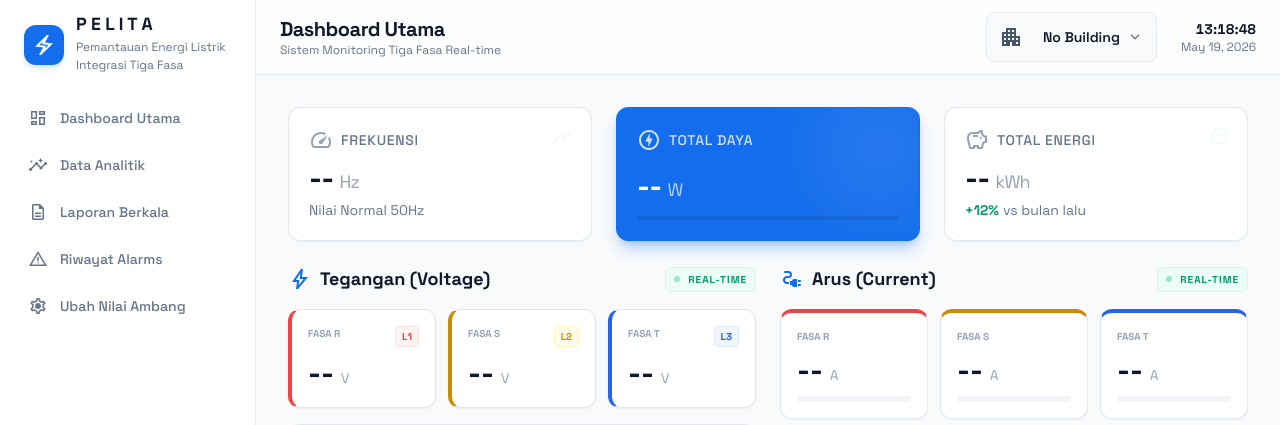
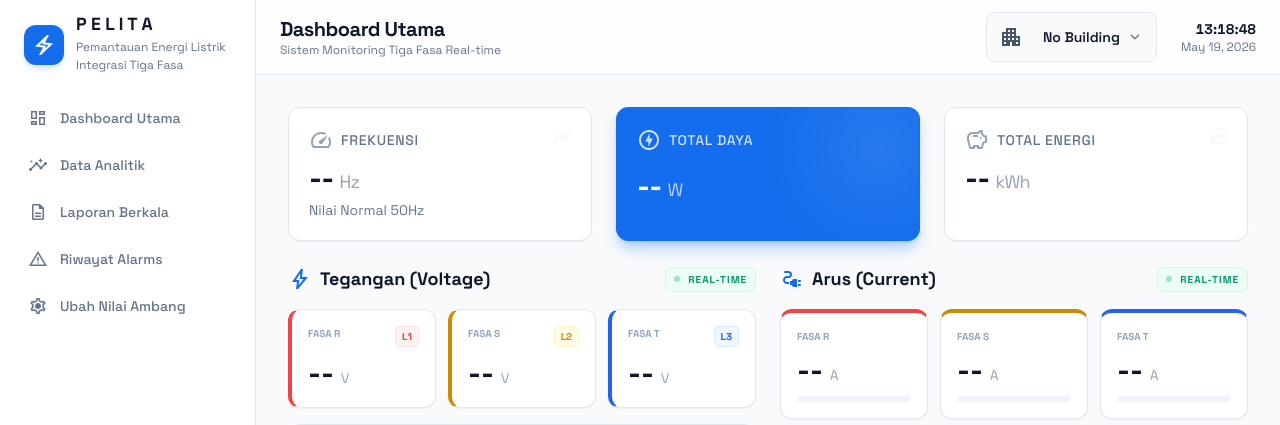
Before and after one commit to NadilaAmaliaaa/monitoring-listrik, a Flask app: template templates/dashboard.html in a window 1280 px wide. Shown: the top 425 px of the page. Run offline with Flask 3, Linux system fonts and the light colour scheme; the template is opened without the code that fills it, so the values that code supplies are empty; some libraries are stand-ins or nearby versions.

Commit message:
ref: fix card display

```diff
--- a/templates/dashboard.html
+++ b/templates/dashboard.html
@@ -69,7 +69,7 @@
           <span id="power-value" class="transition-all">--</span>
           <span class="text-lg text-white/70 font-normal">W</span>
         </p>
-        <div class="w-full bg-black/10 rounded-full h-1 mt-3 overflow-hidden">
+        <div class="w-full bg-black/10 rounded-full h-1 mt-3 overflow-hidden invisible">
           <div id="power-bar" class="bg-white h-full rounded-full transition-all duration-500" style="width: 0%"></div>
         </div>
         <!-- <p class="text-white/70 text-xs mt-1 text-right">
@@ -92,7 +92,7 @@
           <span id="energy-value" class="transition-all">--</span>
           <span class="text-lg text-slate-400 font-normal">kWh</span>
         </p>
-        <p class="text-slate-500 text-sm mt-1 flex items-center gap-1">
+        <p class="text-slate-500 text-sm mt-1 flex items-center gap-1 invisible">
           <span class="text-emerald-600 font-bold">+12%</span> vs bulan lalu
         </p>
       </div>
@@ -470,16 +470,17 @@ async function fetchSummary() {
     updateValueWithAnimation('power-value', powerKW);
 
     // Update power bar (max 250kW)
-    const maxPower = 250;
-    const powerPercentage = Math.min((data.power / 1000 / maxPower) * 100, 100);
-    updateProgressBar('power-bar', powerPercentage);
-    document.getElementById('power-percentage').textContent = powerPercentage.toFixed(0);
+    // const maxPower = 250;
+    // const powerPercentage = Math.min((data.power / 1000 / maxPower) * 100, 100);
+    // updateProgressBar('power-bar', powerPercentage);
+    // document.getElementById('power-percentage').textContent = powerPercentage.toFixed(0);
 
     // Update energy
     if (data.energy) {
       const energyFormatted = data.energy >= 1000
         ? (data.energy / 1000).toFixed(1) + 'k'
         : data.energy.toFixed(0);
+      console.log('Updating energy value to:', energyFormatted);
       updateValueWithAnimation('energy-value', energyFormatted);
     }
 
```
